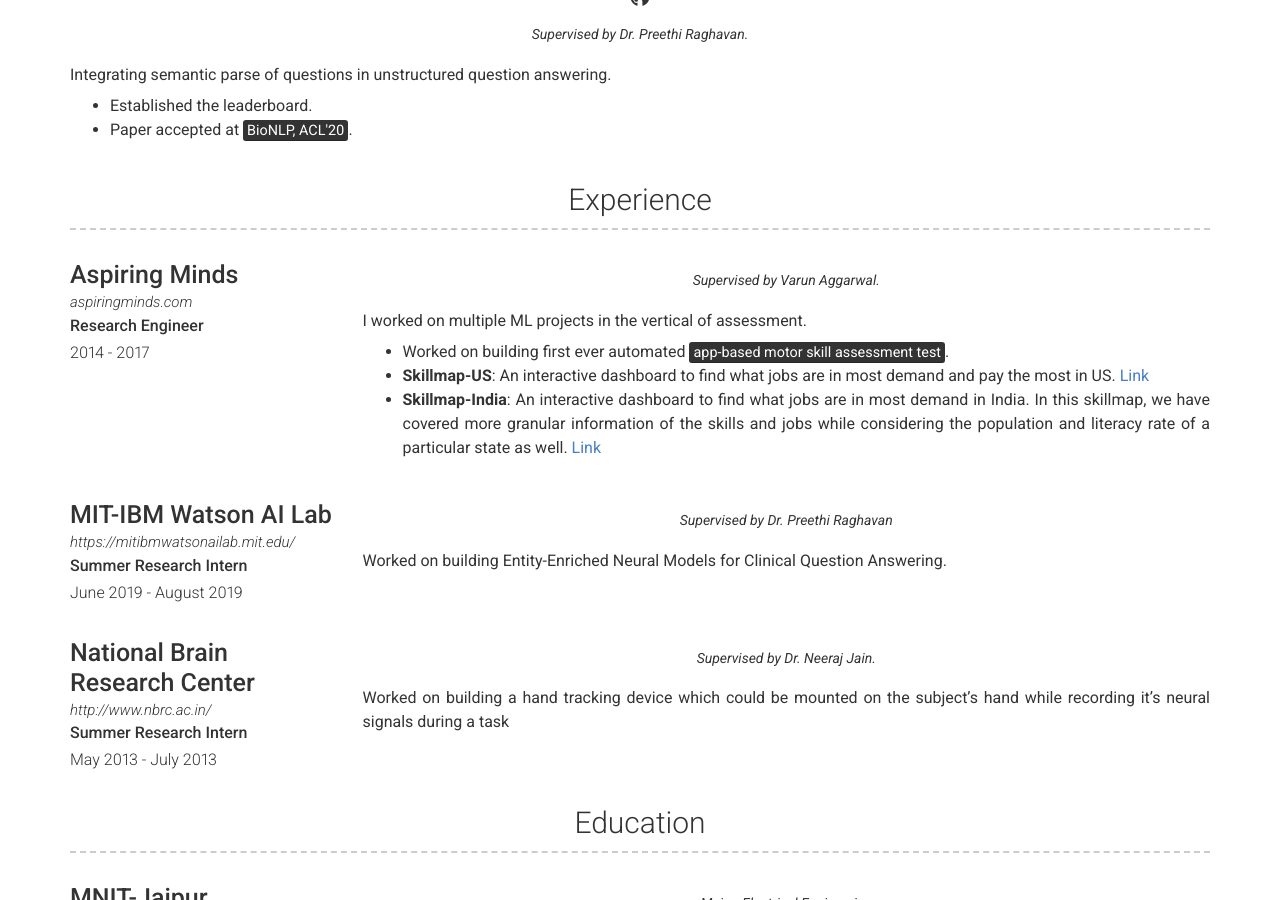
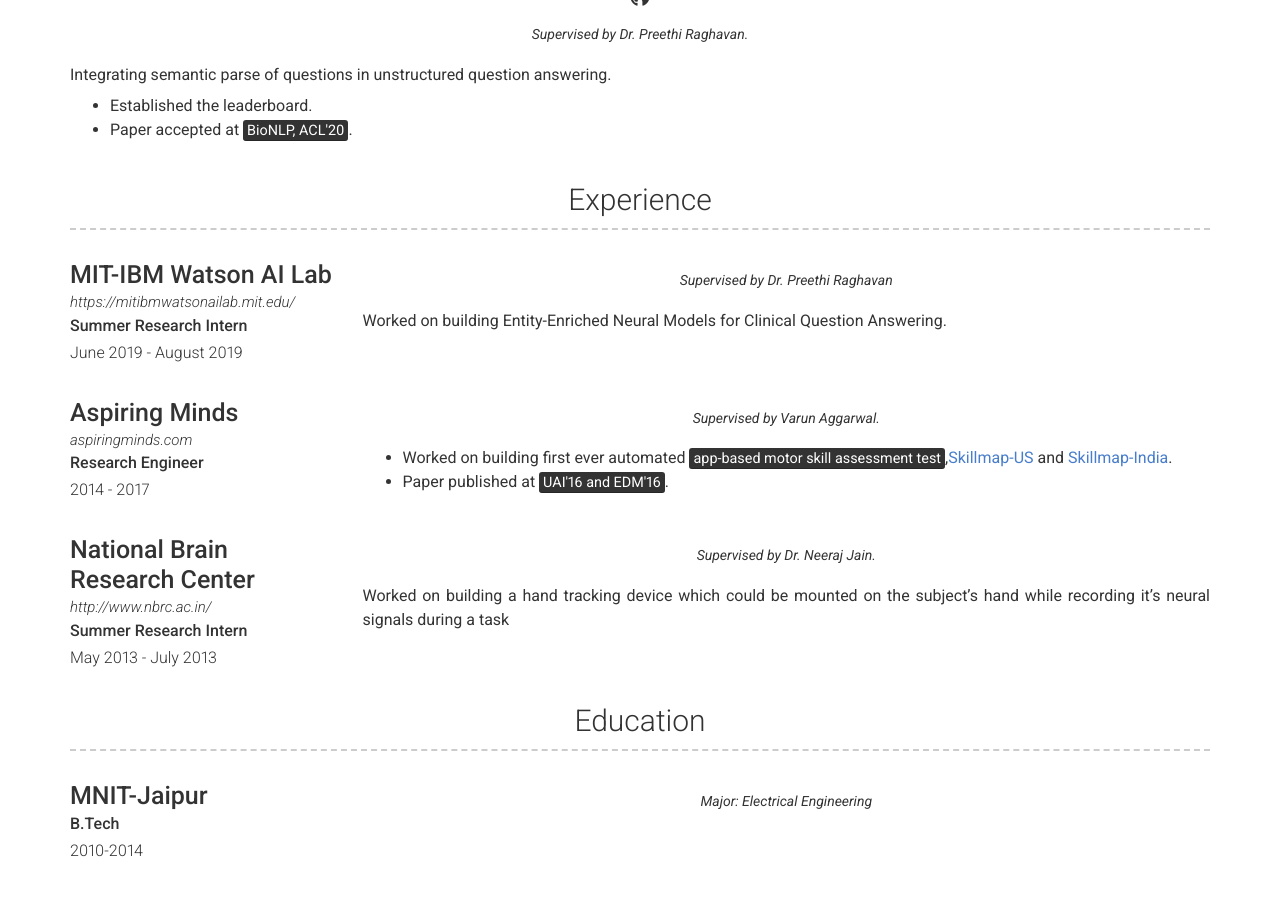
Before and after one commit to bsinghpratap/bsinghpratap.github.io, a Jekyll site: the page built from index.md, in a window 1280 px wide and 900 px high, scrolled down 1290 px. Built offline with Jekyll 4.4.1, drawn with Linux system fonts in a browser that asks for light colours; nearby versions of some CDN libraries.

Commit message:
website updated

```diff
--- a/_data/experience.yml
+++ b/_data/experience.yml
@@ -1,18 +1,4 @@
 # Experience template
-- layout: left
-  company: Aspiring Minds
-  link: aspiringminds.com
-  job_title: Research Engineer
-  dates: 2014 - 2017
-  quote: >
-    Supervised by Varun Aggarwal.
-  description: | # this will include new lines to allow paragraphs
-    I worked on multiple ML projects in the vertical of assessment.
-    - Worked on building first ever automated <mark>app-based motor skill assessment test</mark>.
-    - <b>Skillmap-US</b>: An interactive dashboard to find what jobs are in most demand and pay the most in US. [Link](https://www.aspiringminds.com/research-reports/skill-map-us-2016/)
-    - <b>Skillmap-India</b>: An interactive dashboard to find what jobs are in most demand in India. In this skillmap, we have covered more granular information of the skills and jobs while considering the population and literacy rate of a particular state as well. [Link](https://www.aspiringminds.com/research-reports/skill-map-india-2017/)
-
-
 - layout: left
   company: MIT-IBM Watson AI Lab
   link: https://mitibmwatsonailab.mit.edu/
@@ -23,6 +9,16 @@
   description: | # this will include new lines to allow paragraphs
     Worked on building Entity-Enriched Neural Models for Clinical Question Answering.
 
+- layout: left
+  company: Aspiring Minds
+  link: aspiringminds.com
+  job_title: Research Engineer
+  dates: 2014 - 2017
+  quote: >
+    Supervised by Varun Aggarwal.
+  description: | # this will include new lines to allow paragraphs
+    - Worked on building first ever automated <mark>app-based motor skill assessment test</mark>,[Skillmap-US](https://www.aspiringminds.com/research-reports/skill-map-us-2016/) and [Skillmap-India](https://www.aspiringminds.com/research-reports/skill-map-india-2017/).
+    - Paper published at <mark>UAI'16 and EDM'16</mark>.
 
 - layout: left
   company: National Brain Research Center
```
